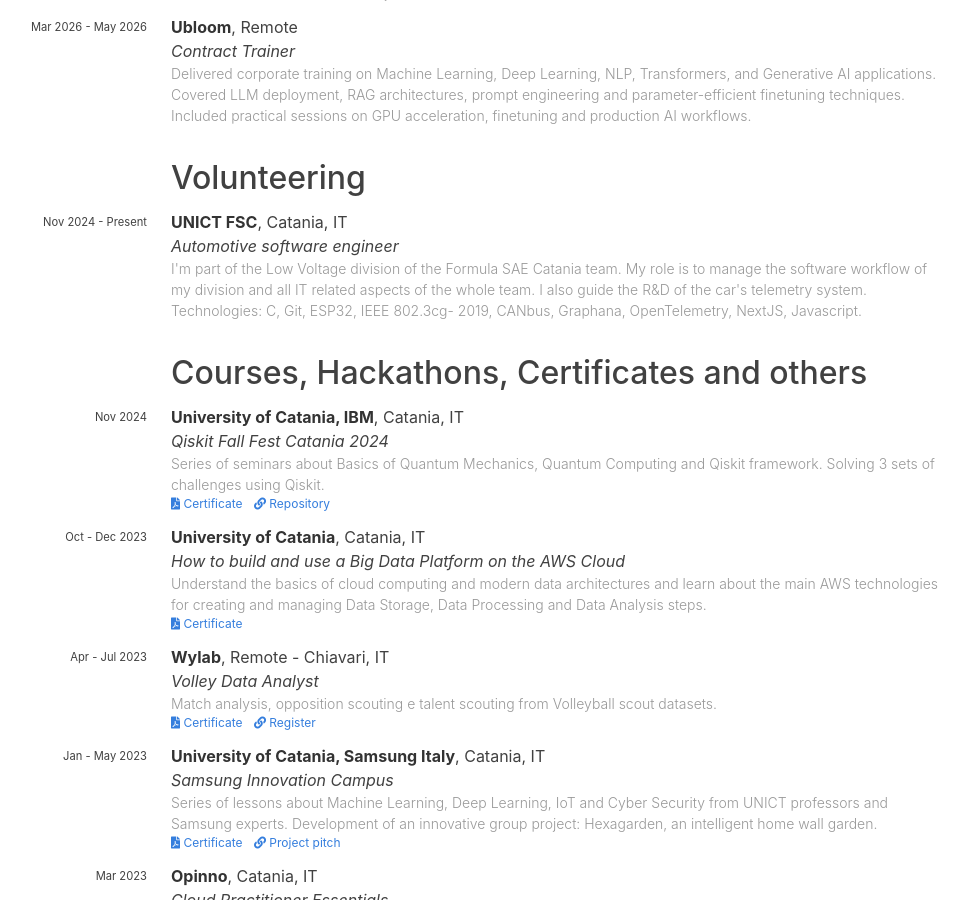
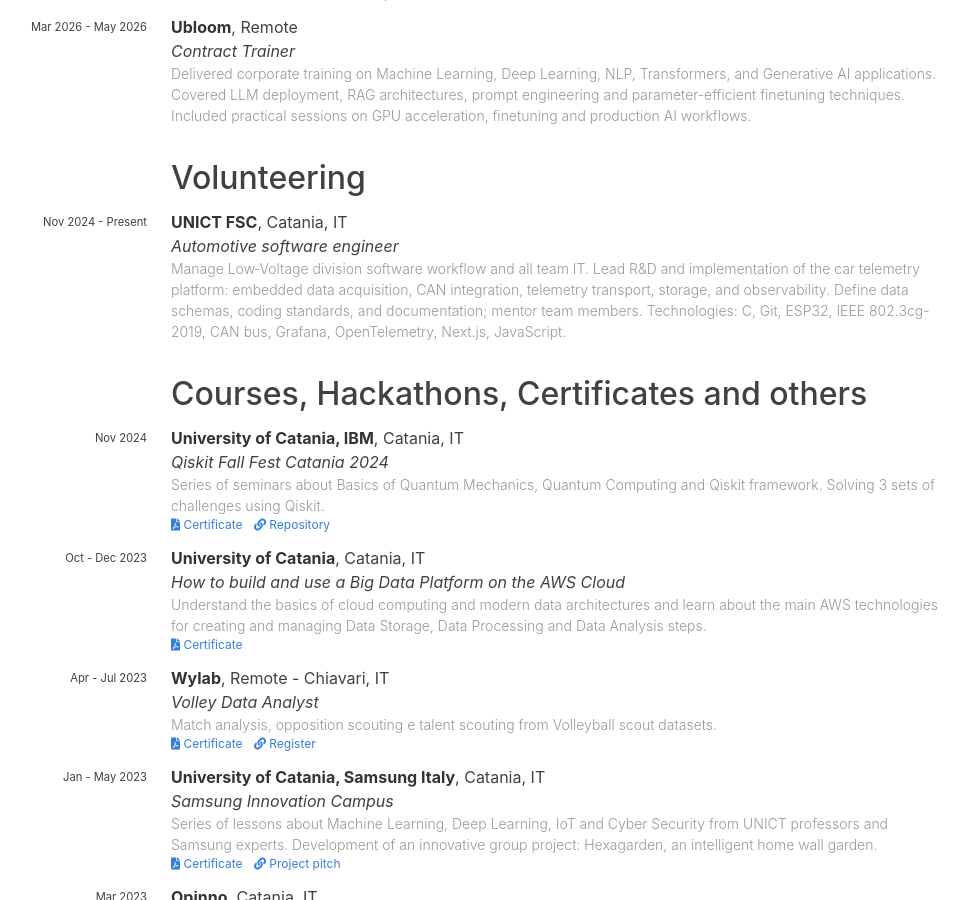
Before and after one commit to Giovo17/giovannispadaro.it, a Jekyll site: the page built from cv.md, in a window 1280 px wide and 900 px high, scrolled down 1202 px. Shown: the whole window, without its empty margins (161-1129 px from the left). Built offline with Jekyll 4.4.1, drawn with Linux system fonts in a browser that asks for light colours; nearby versions of some CDN libraries; some web fonts are replaced.

Commit message:
Update experiences.yaml

```diff
--- a/_data/experiences.yaml
+++ b/_data/experiences.yaml
@@ -48,6 +48,6 @@ Technologies and Services: AWS (mainly SageMaker, Lambda), Google Cloud, Postgre
   position: Automotive software engineer
   year: "Nov 2024 -"
   year-extra: "Present"
-  description: "I'm part of the Low Voltage division of the Formula SAE Catania team. My role is to manage the software workflow of my division and all IT related aspects of the whole team. I also guide the R&D of the car's telemetry system. Technologies: C, Git, ESP32, IEEE 802.3cg- 2019, CANbus, Graphana, OpenTelemetry, NextJS, Javascript."
+  description: "Manage Low‑Voltage division software workflow and all team IT. Lead R&D and implementation of the car telemetry platform: embedded data acquisition, CAN integration, telemetry transport, storage, and observability. Define data schemas, coding standards, and documentation; mentor team members. Technologies: C, Git, ESP32, IEEE 802.3cg-2019, CAN bus, Grafana, OpenTelemetry, Next.js, JavaScript."
   institution-url: https://www.fscracing.it/
   type: volunteering
```
